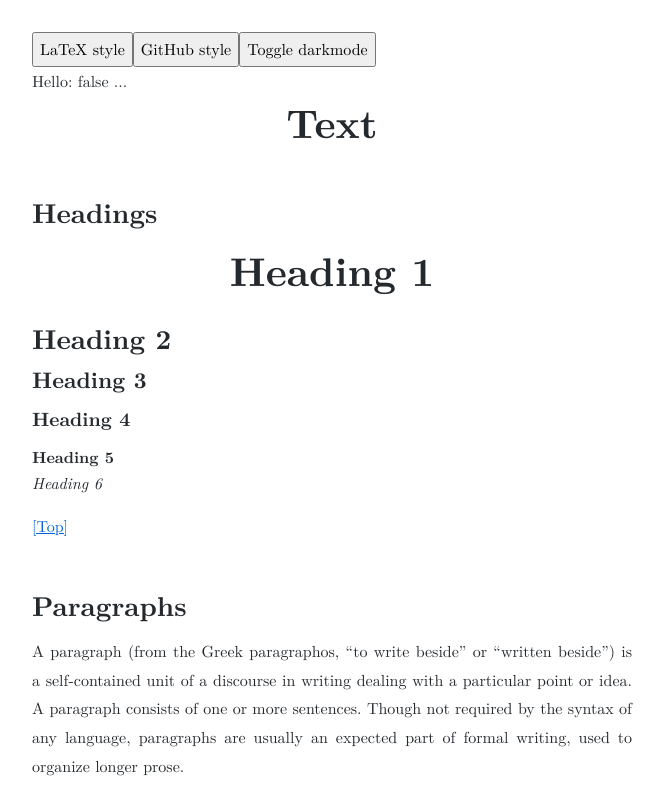
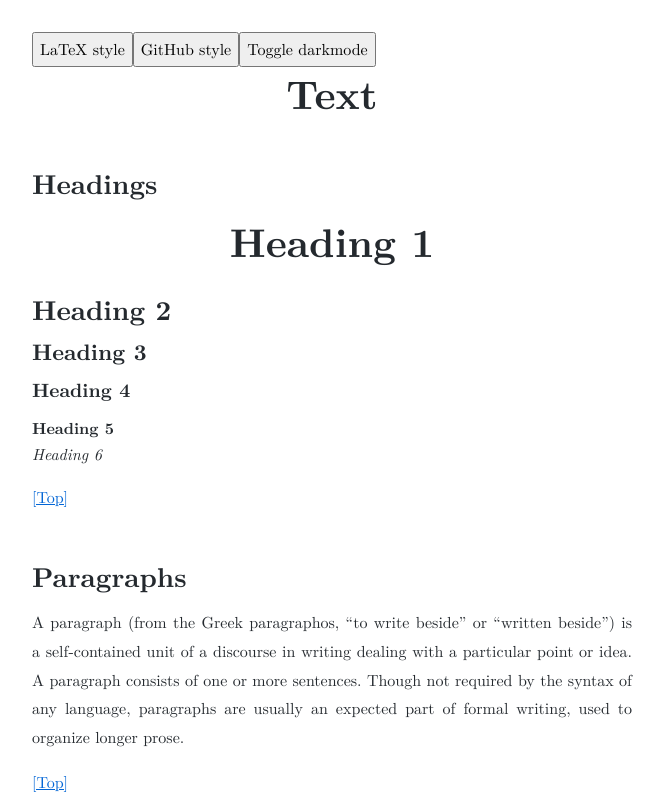
Before and after one commit to ainsleyrutterford/emergence, a Next.js app: page / in a window 1280 px wide. Shown: the top 800 px of the page, without its empty margins (308-972 px from the left). Built offline with nearby package versions, Linux system fonts and the light colour scheme.

Commit message:
Add words to dictionary

```diff
--- a/pages/index.tsx
+++ b/pages/index.tsx
@@ -22,7 +22,6 @@ const Home: NextPage = () => {
     <button onClick={() => setStyle({ ...style, style: Style.GitHub })}>GitHub style</button>
     <button onClick={() => setStyle({ ...style, darkmode: !style.darkmode })}>Toggle darkmode</button>
     <div className="markdown-body" style={{ maxWidth: "1000px", marginLeft: "auto", marginRight: "auto" }}>
-      {`Hello: ${style.darkmode} ...`}
       <TestHTML />
     </div>
   </div>
```
